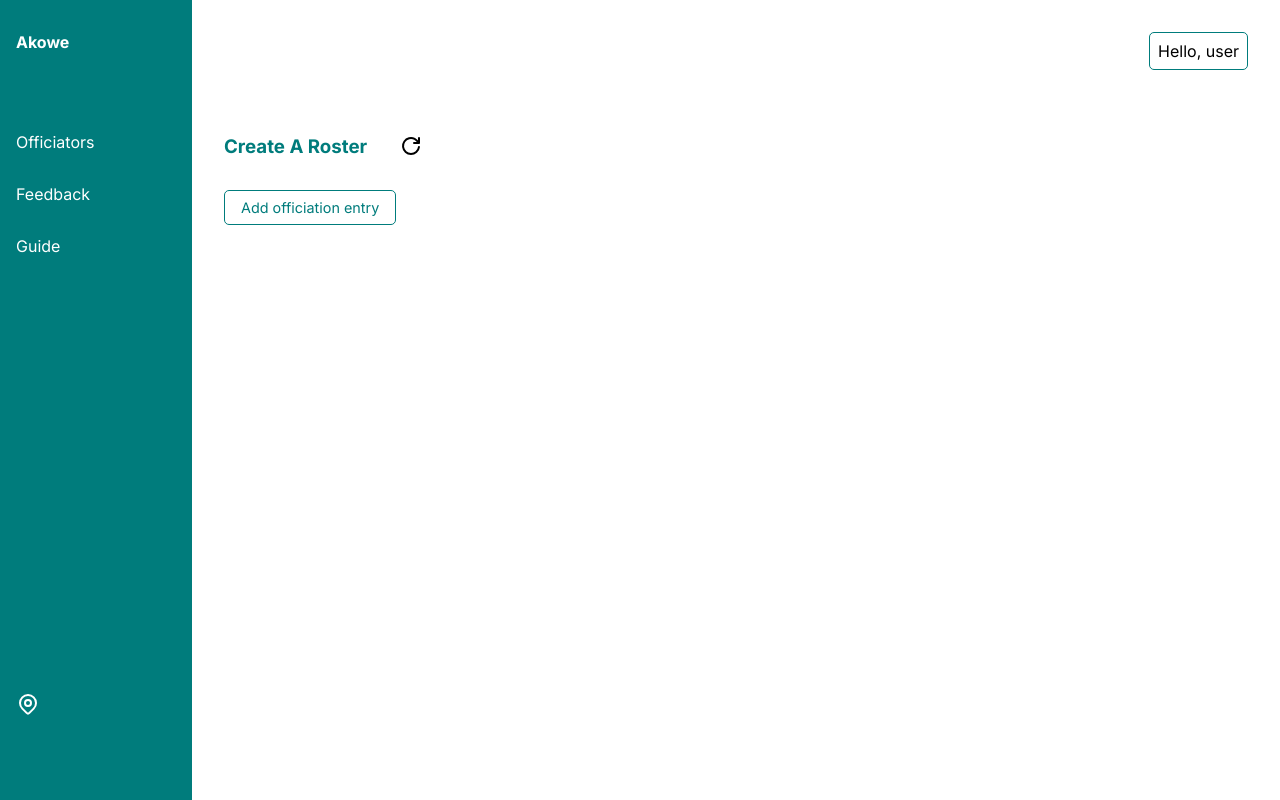
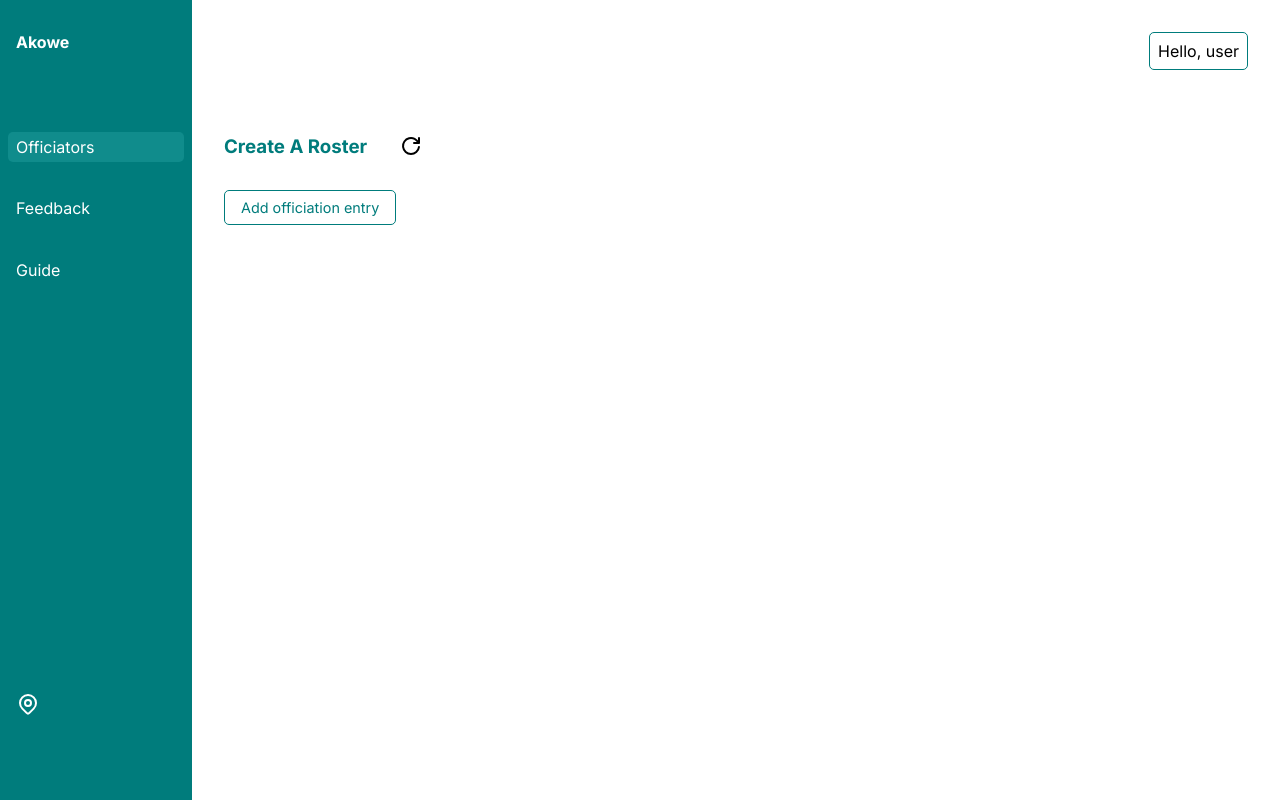
Before and after one commit to Blackie01/Akowe-re, a Next.js app: page /dashboard/officiators in a window 1280 px wide. Built offline with nearby package versions, Linux system fonts and the light colour scheme.

Commit message:
feat: sidebar active state

```diff
--- a/src/app/dashboard/layout/sidebar.module.css
+++ b/src/app/dashboard/layout/sidebar.module.css
@@ -3,7 +3,7 @@
     display: flex;
     flex-direction: column;
     gap: 5rem;
-    padding: 2rem 1rem;
+    padding: 2rem 0;
     position: relative;
     height: 90%;
 }
@@ -17,15 +17,20 @@
 .menu {
     color: #fff;
     cursor: pointer;
-    transition: color 0.3s ease-in-out;
+    transition: all 0.3s ease-in-out;
+    padding: 0.3rem 0.5rem;
+    border-radius: 5px;
+    margin-left: 0.5rem;
+    margin-right: 0.5rem;
 }
 
 .menu:hover {
-    color: #faf7f7c0;
+    background-color:#108c8c;
 }
 
 .sidebarLogo {
     font-weight: bold;
+    padding: 0 1rem;
 }
 
 .parishContainer {
@@ -35,4 +40,5 @@
     height: max-content;
     position: absolute;
     bottom: 0;
+    padding: 0 1rem;
 }
--- a/src/app/dashboard/layout/sidebar.tsx
+++ b/src/app/dashboard/layout/sidebar.tsx
@@ -6,6 +6,7 @@ import Link from "next/link";
 import { useSelector } from "react-redux";
 import { IconMapPin } from "@tabler/icons-react";
 import { RootState } from "@/app/redux/store";
+import { usePathname } from "next/navigation";
 
 const SideBar = () => {
   const menuItems = [
@@ -25,6 +26,8 @@ const SideBar = () => {
 
   const parish = useSelector((state: RootState) => state.auth.parish);
 
+  const pathname = usePathname();
+
   return (
     <section className={styles.overallContainer}>
       <Link
@@ -39,7 +42,14 @@ const SideBar = () => {
           menuItems.map((menu, index) => (
             <div key={index}>
               <Link style={{ textDecoration: "none" }} href={menu.url}>
-                <p className={styles.menu}>{menu.name}</p>
+                <p
+                  className={styles.menu}
+                  style={{
+                    backgroundColor: pathname === menu.url ? "#108c8c" : "",
+                  }}
+                >
+                  {menu.name}
+                </p>
               </Link>
             </div>
           ))}
```
